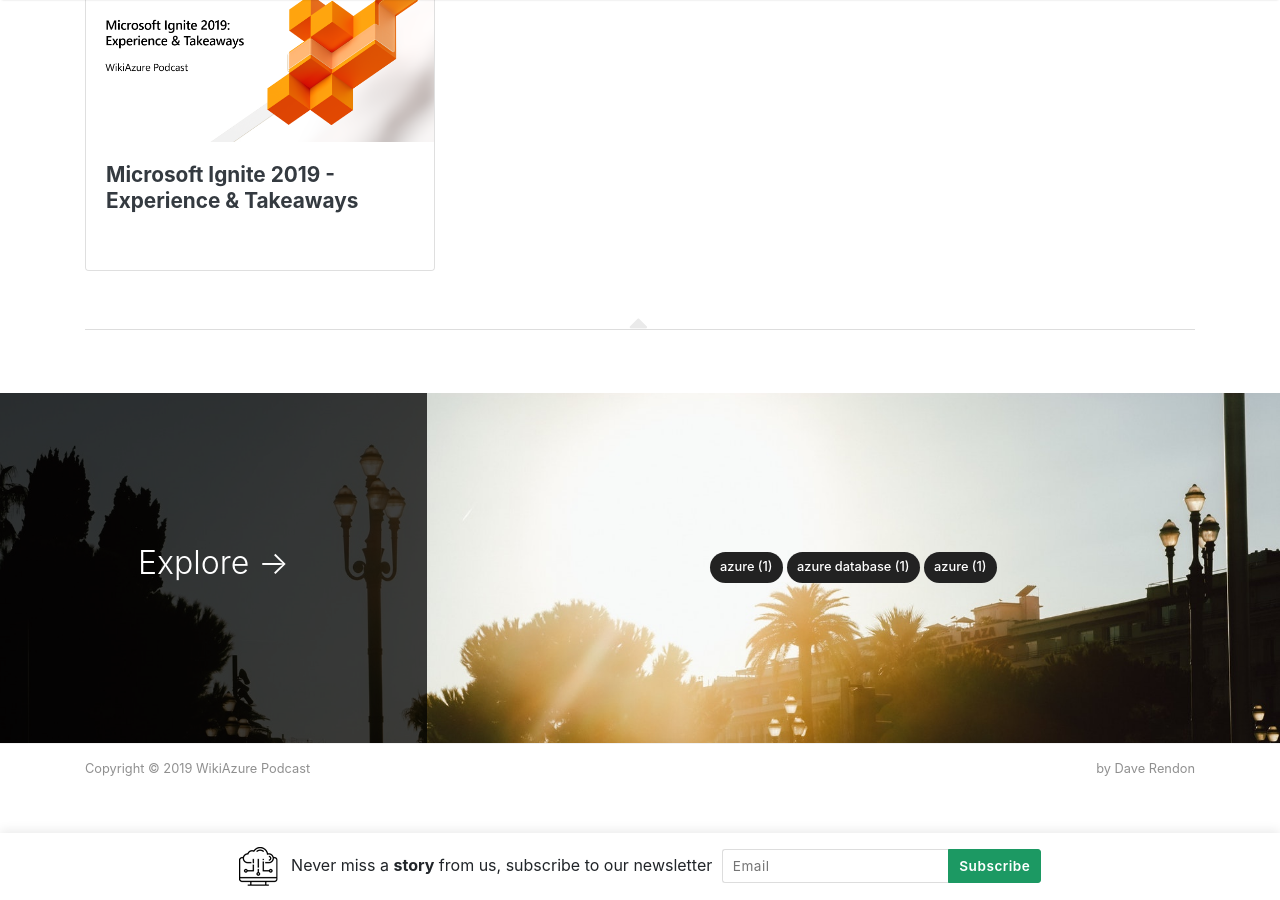
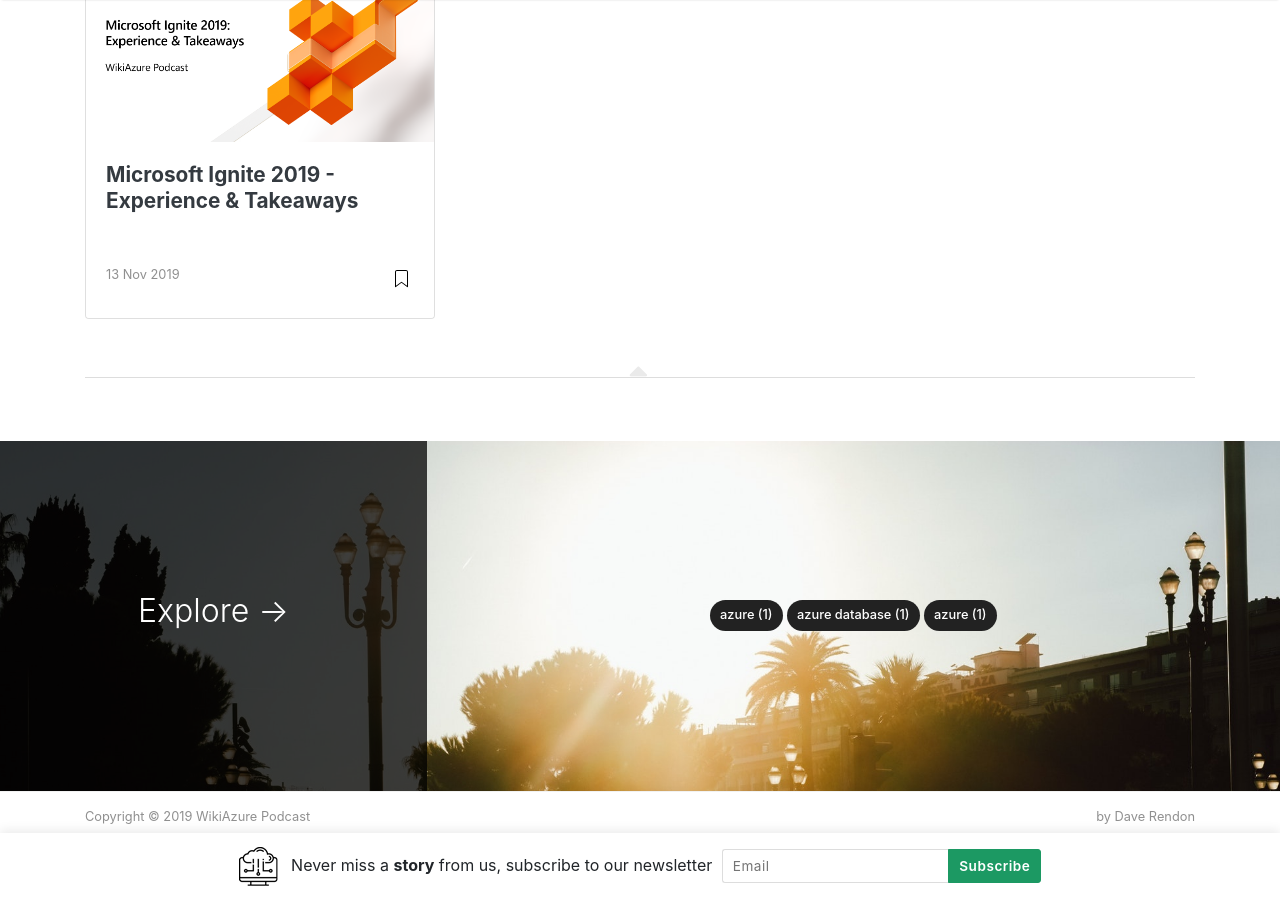
Before and after one commit to daveRendon/wikiazure-podcast, a Jekyll site: the page built from index.html, in a window 1280 px wide and 900 px high, scrolled down 724 px. Built offline with Jekyll 4.4.1, drawn with Linux system fonts in a browser that asks for light colours; nearby versions of some CDN libraries; the list of posts is cut into pages by our own code.

Commit message:
update postbox

```diff
--- a/_includes/postbox.html
+++ b/_includes/postbox.html
@@ -28,23 +28,23 @@
             <h4 class="card-text">{{ post.excerpt | strip_html | truncatewords:30 }}</h4>
         </div>
         <div class="card-footer bg-white">
-            <!--<div class="wrapfooter">
-                {% if post.author %}
+            <div class="wrapfooter">
+               <!-- {% if post.author %}
                 <span class="meta-footer-thumb">
                 {% if author.avatar %}
                 <img class="author-thumb" src="{{site.baseurl}}/{{ author.avatar }}" alt="{{ author.display_name }}">
                 {% else %}
                 <img class="author-thumb" src="https://www.gravatar.com/avatar/{{ author.gravatar }}?s=250&d=mm&r=x" alt="{{ author.display_name }}">
                 {% endif %}
-                </span>
+                </span>-->
                 <span class="author-meta">
-                <span class="post-name"><a target="_blank" href="{{ author.web }}">{{ author.display_name }}</a></span><br/>
-                {% endif %}
+               <!-- <span class="post-name"><a target="_blank" href="{{ author.web }}">{{ author.display_name }}</a></span><br/>
+                {% endif %}-->
                 <span class="post-date">{{ post.date | date_to_string }}</span>
                 </span>
                 <span class="post-read-more"><a href="{{ site.baseurl }}{{ post.url }}" title="Read Story"><svg class="svgIcon-use" width="25" height="25" viewbox="0 0 25 25"><path d="M19 6c0-1.1-.9-2-2-2H8c-1.1 0-2 .9-2 2v14.66h.012c.01.103.045.204.12.285a.5.5 0 0 0 .706.03L12.5 16.85l5.662 4.126a.508.508 0 0 0 .708-.03.5.5 0 0 0 .118-.285H19V6zm-6.838 9.97L7 19.636V6c0-.55.45-1 1-1h9c.55 0 1 .45 1 1v13.637l-5.162-3.668a.49.49 0 0 0-.676 0z" fill-rule="evenodd"></path></svg></a></span>
                 <div class="clearfix"></div>
-            </div>-->
+            </div>
         </div>
     </div>
 </div>
```
